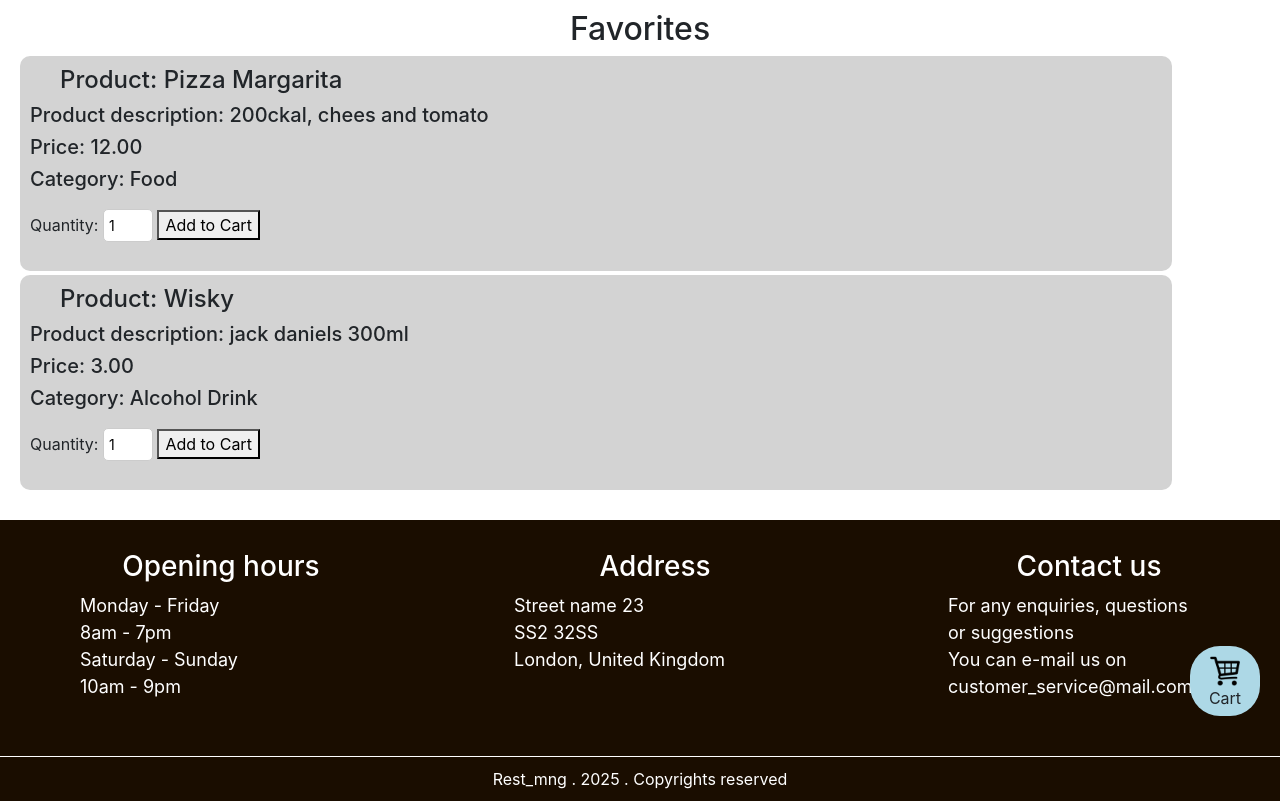
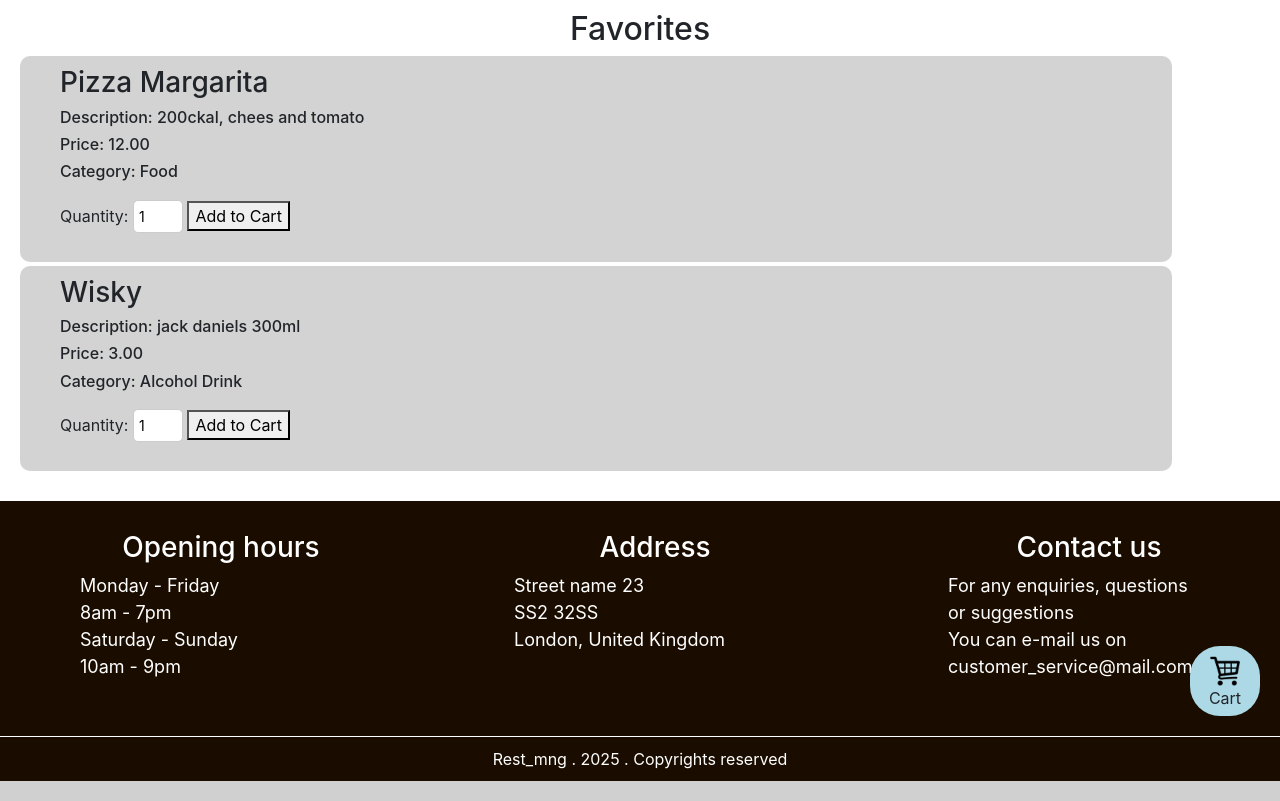
Before and after one commit to ITemci/dissertation, a Django app: page /favorites in a window 1280 px wide. Shown: the part 64-865 px from the top of the page. Run offline with Django 5.2, Linux system fonts and the light colour scheme; the first user in the database is signed in; data comes from the database, SQL or seed files in the repository; some libraries are stand-ins or nearby versions.

```diff
--- a/restaurant_mng/rest_mng/static/rest_mng/styles.css
+++ b/restaurant_mng/rest_mng/static/rest_mng/styles.css
@@ -276,6 +276,7 @@ h3, h4{
     margin:5px;
     max-height:600px;
     overflow-y: auto;
+    padding:5px;
 
 }
 
@@ -308,7 +309,7 @@ h3, h4{
     height: auto;
     width: 90%;
     border: 2px solid black;
-    margin: 20px;
+    margin: 20px auto;
 }
 
 #cart_btn{
--- a/restaurant_mng/rest_mng/templates/rest_mng/favorites.html
+++ b/restaurant_mng/rest_mng/templates/rest_mng/favorites.html
@@ -24,11 +24,11 @@
 
 {% for product in favorite_products %}
 
-    <div class="product">
-        <h4>Product: {{ product.prod_name }}</h4>
-        <h5>Product description: {{ product.prod_desc }}</h5>
-        <h5>Price: {{ product.price }}</h5>
-        <h5>Category: {{ product.category }}</h5>
+    <div class="product" style="padding:10px 40px;">
+        <h3 style="margin-left:0px;">{{ product.prod_name }}</h3>
+        <h6 >Description: {{ product.prod_desc }}</h6>
+        <h6>Price: {{ product.price }}</h6>
+        <h6>Category: {{ product.category }}</h6>
 
         <form id="add_cart">
                 <label for="quantity_{{ product.id }}">Quantity:</label>
--- a/restaurant_mng/rest_mng/views.py
+++ b/restaurant_mng/rest_mng/views.py
@@ -4,7 +4,7 @@ from django.contrib.auth.decorators import login_required
 from django.db import IntegrityError
 from django.core.exceptions import ValidationError
 from django.http import JsonResponse
-from django.shortcuts import HttpResponse, HttpResponseRedirect, render, redirect
+from django.shortcuts import render, redirect
 from django.urls import reverse
 from django.views.decorators.csrf import csrf_exempt
 from django.contrib import messages
@@ -249,6 +249,7 @@ def checkout(request):
         return JsonResponse({'message': 'Checkout successful!'})
     return JsonResponse({'error': 'Invalid request'}, status=400)
 
+@login_required
 def history(request):
     sales = Sales.objects.order_by('-date')
     items = SalesItems.objects.all()
```
Also changed, not shown: restaurant_mng/rest_mng/templates/rest_mng/index.html (+9 -4 lines), restaurant_mng/db.sqlite3.
